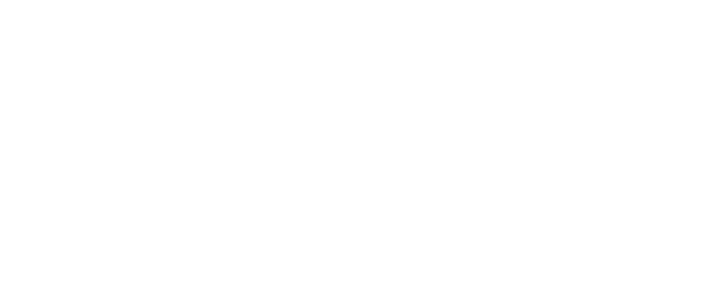
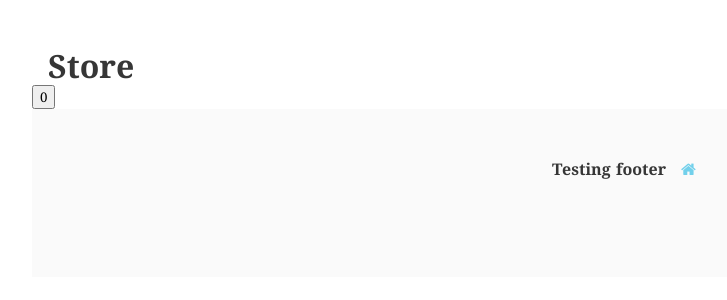
Before and after one commit to Edofre/vuenuxt-test, a Nuxt app: page /store in a window 1280 px wide. Before the commit this address had no page. Shown: the top 300 px of the page, without its empty margins (16-743 px from the left). Built offline with nearby package versions, Linux system fonts and the light colour scheme.

Commit message:
Classic store

```diff
--- /dev/null
+++ b/pages/store.vue
@@ -0,0 +1,31 @@
+<template>
+  <section class="section">
+    <div class="container">
+      <h1 class="title">
+        Store
+      </h1>
+    </div>
+
+    <button @click="$store.commit('increment')">{{ $store.state.counter }}</button>
+
+    <footer class="footer">
+      <div class="container">
+        <div class="content has-text-centered">
+          <p>
+            <strong>Testing footer</strong>
+            <nuxt-link class="footer-link" to="/">
+              <i class="fa fa-home" aria-hidden="true"></i>
+            </nuxt-link>
+          </p>
+        </div>
+      </div>
+    </footer>
+  </section>
+</template>
+
+<script>
+</script>
+
+<style>
+
+</style>
--- /dev/null
+++ b/store/index.js
@@ -0,0 +1,16 @@
+import Vuex from 'vuex'
+
+const createStore = () => {
+  return new Vuex.Store({
+    state: {
+      counter: 0
+    },
+    mutations: {
+      increment (state) {
+        state.counter++
+      }
+    }
+  })
+}
+
+export default createStore
```
